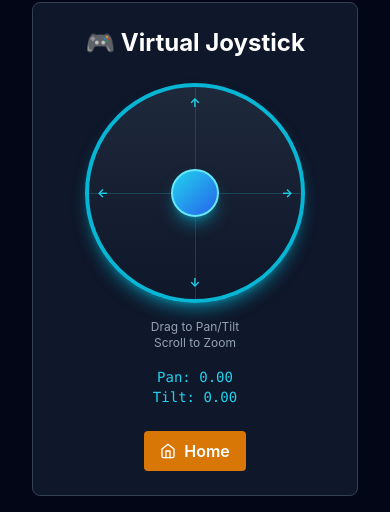
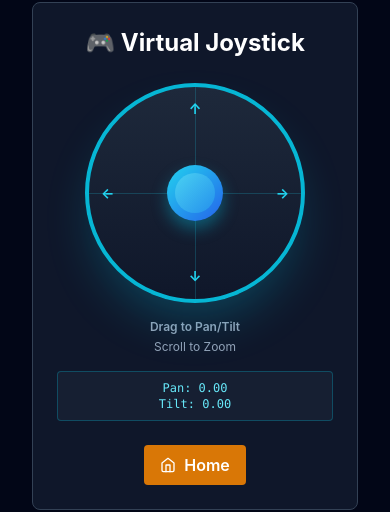
Before and after one commit to tedmark678-afk/broadcast-webui, a Next.js app: page /ptz-test in a window 390 px wide. Shown: the part 723-1235 px from the top of the page. Built offline with nearby package versions, Linux system fonts and the light colour scheme.

Commit message:
Improve: Enhanced joystick with better visual feedback and responsive design

```diff
--- a/src/components/VirtualJoystick.tsx
+++ b/src/components/VirtualJoystick.tsx
@@ -1,5 +1,4 @@
 import React, { useRef, useEffect, useState } from 'react';
-import { Volume2 } from 'lucide-react';
 
 interface JoystickProps {
   onMove: (pan: number, tilt: number) => void;
@@ -7,12 +6,12 @@ interface JoystickProps {
   size?: number;
 }
 
-const VirtualJoystick: React.FC<JoystickProps> = ({ onMove, onZoom, size = 200 }) => {
+const VirtualJoystick: React.FC<JoystickProps> = ({ onMove, onZoom, size = 220 }) => {
   const containerRef = useRef<HTMLDivElement>(null);
   const knobRef = useRef<HTMLDivElement>(null);
   const [isDragging, setIsDragging] = useState(false);
   const [position, setPosition] = useState({ x: 0, y: 0 });
-  const maxDistance = size / 2 - 30; // Radius for knob movement
+  const maxDistance = (size / 2) - 40; // Radius for knob movement
 
   const handleMouseDown = () => {
     setIsDragging(true);
@@ -69,53 +68,97 @@ const VirtualJoystick: React.FC<JoystickProps> = ({ onMove, onZoom, size = 200 }
     onZoom(zoomDelta);
   };
 
+  // Touch support
+  const handleTouchStart = () => {
+    setIsDragging(true);
+  };
+
+  const handleTouchEnd = () => {
+    setIsDragging(false);
+    setPosition({ x: 0, y: 0 });
+    onMove(0, 0);
+  };
+
+  const handleTouchMove = (e: React.TouchEvent) => {
+    if (!isDragging || !containerRef.current) return;
+
+    const touch = e.touches[0];
+    const rect = containerRef.current.getBoundingClientRect();
+    const centerX = rect.width / 2;
+    const centerY = rect.height / 2;
+
+    let x = touch.clientX - rect.left - centerX;
+    let y = touch.clientY - rect.top - centerY;
+
+    const distance = Math.sqrt(x * x + y * y);
+    if (distance > maxDistance) {
+      x = (x / distance) * maxDistance;
+      y = (y / distance) * maxDistance;
+    }
+
+    setPosition({ x, y });
+    const panNorm = x / maxDistance;
+    const tiltNorm = -y / maxDistance;
+    onMove(panNorm, tiltNorm);
+  };
+
   return (
-    <div className="flex flex-col items-center gap-4">
+    <div className="flex flex-col items-center gap-4 w-full max-w-xs">
       <div
         ref={containerRef}
-        className="relative bg-gradient-to-b from-slate-800 to-slate-900 rounded-full border-4 border-cyan-500 shadow-lg shadow-cyan-500/50 cursor-grab active:cursor-grabbing select-none"
+        className="relative bg-gradient-to-b from-slate-800 to-slate-900 rounded-full border-4 border-cyan-500 shadow-2xl shadow-cyan-500/30 cursor-grab active:cursor-grabbing select-none"
         style={{
           width: size,
           height: size,
+          aspectRatio: '1',
         }}
         onMouseDown={handleMouseDown}
+        onTouchStart={handleTouchStart}
+        onTouchEnd={handleTouchEnd}
+        onTouchMove={handleTouchMove}
         onWheel={handleWheel}
         role="slider"
         aria-label="Pan/Tilt joystick"
       >
         {/* Center point */}
-        <div className="absolute top-1/2 left-1/2 transform -translate-x-1/2 -translate-y-1/2 w-2 h-2 bg-cyan-400 rounded-full" />
+        <div className="absolute top-1/2 left-1/2 transform -translate-x-1/2 -translate-y-1/2 w-2 h-2 bg-cyan-400 rounded-full z-10" />
 
-        {/* Grid lines */}
-        <div className="absolute top-1/2 left-0 right-0 h-px bg-cyan-400/20" />
-        <div className="absolute left-1/2 top-0 bottom-0 w-px bg-cyan-400/20" />
+        {/* Grid lines (crosshair) */}
+        <div className="absolute top-1/2 left-0 right-0 h-px bg-cyan-400/20 z-0" />
+        <div className="absolute left-1/2 top-0 bottom-0 w-px bg-cyan-400/20 z-0" />
 
         {/* Cardinal directions labels */}
-        <div className="absolute top-2 left-1/2 transform -translate-x-1/2 text-xs text-cyan-400 font-bold">↑</div>
-        <div className="absolute bottom-2 left-1/2 transform -translate-x-1/2 text-xs text-cyan-400 font-bold">↓</div>
-        <div className="absolute left-2 top-1/2 transform -translate-y-1/2 text-xs text-cyan-400 font-bold">←</div>
-        <div className="absolute right-2 top-1/2 transform -translate-y-1/2 text-xs text-cyan-400 font-bold">→</div>
+        <div className="absolute top-3 left-1/2 transform -translate-x-1/2 text-sm text-cyan-400 font-bold z-20">↑</div>
+        <div className="absolute bottom-3 left-1/2 transform -translate-x-1/2 text-sm text-cyan-400 font-bold z-20">↓</div>
+        <div className="absolute left-3 top-1/2 transform -translate-y-1/2 text-sm text-cyan-400 font-bold z-20">←</div>
+        <div className="absolute right-3 top-1/2 transform -translate-y-1/2 text-sm text-cyan-400 font-bold z-20">→</div>
 
         {/* Knob */}
         <div
           ref={knobRef}
-          className="absolute top-1/2 left-1/2 transform -translate-x-1/2 -translate-y-1/2 w-12 h-12 bg-gradient-to-br from-cyan-400 to-blue-600 rounded-full shadow-lg shadow-cyan-500/50 border-2 border-cyan-300 transition-all"
+          className="absolute top-1/2 left-1/2 transform -translate-x-1/2 -translate-y-1/2 w-14 h-14 bg-gradient-to-br from-cyan-400 to-blue-600 rounded-full shadow-xl shadow-cyan-500/60 border-3 border-cyan-300 transition-all duration-75 z-30"
           style={{
             transform: `translate(calc(-50% + ${position.x}px), calc(-50% + ${position.y}px))`,
+            boxShadow: isDragging
+              ? '0 0 20px 8px rgba(6, 182, 212, 0.6)'
+              : '0 8px 16px rgba(6, 182, 212, 0.4)',
           }}
-        />
+        >
+          {/* Inner knob highlight */}
+          <div className="absolute inset-2 bg-gradient-to-br from-cyan-200 to-cyan-400 rounded-full opacity-30" />
+        </div>
       </div>
 
       {/* Instructions */}
-      <div className="text-center text-xs text-slate-400">
-        <p>Drag to Pan/Tilt</p>
+      <div className="text-center text-xs text-slate-400 space-y-1">
+        <p className="font-semibold">Drag to Pan/Tilt</p>
         <p>Scroll to Zoom</p>
       </div>
 
       {/* Position Display */}
-      <div className="text-center text-sm font-mono text-cyan-400">
-        <p>Pan: {(position.x / maxDistance).toFixed(2)}</p>
-        <p>Tilt: {(-position.y / maxDistance).toFixed(2)}</p>
+      <div className="text-center text-xs font-mono text-cyan-300 bg-slate-800/50 px-3 py-2 rounded border border-cyan-500/30 w-full">
+        <div>Pan: {(position.x / maxDistance).toFixed(2)}</div>
+        <div>Tilt: {(-position.y / maxDistance).toFixed(2)}</div>
       </div>
     </div>
   );
```
